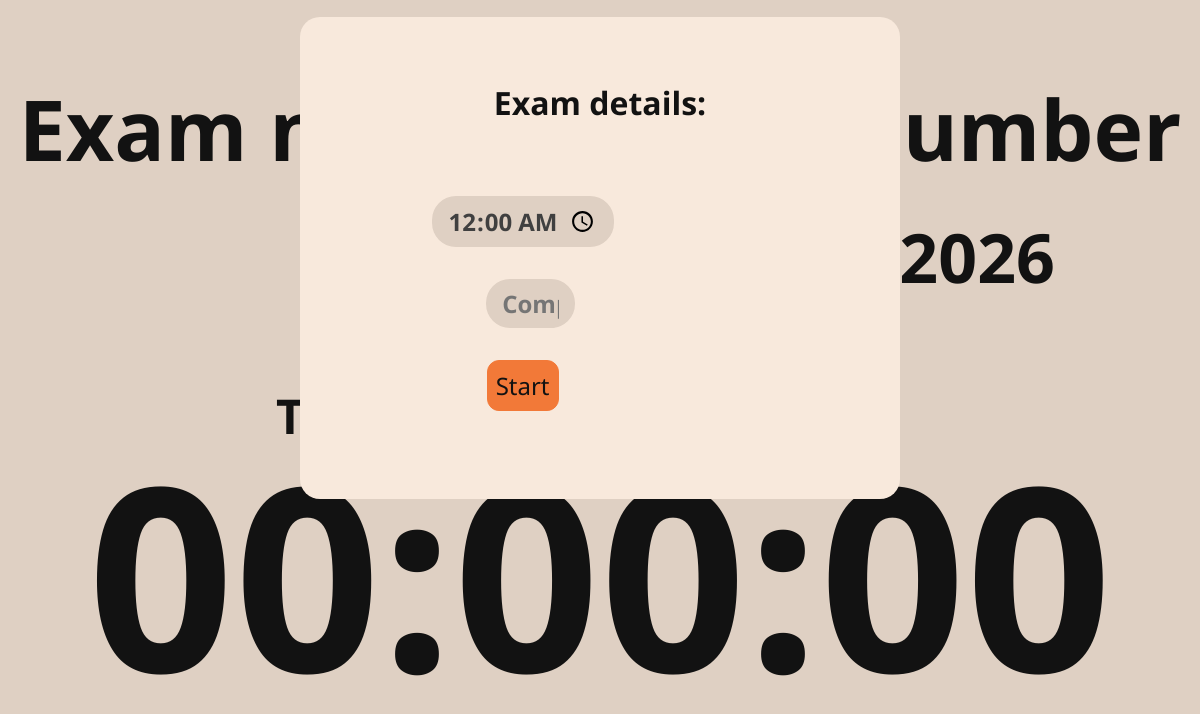
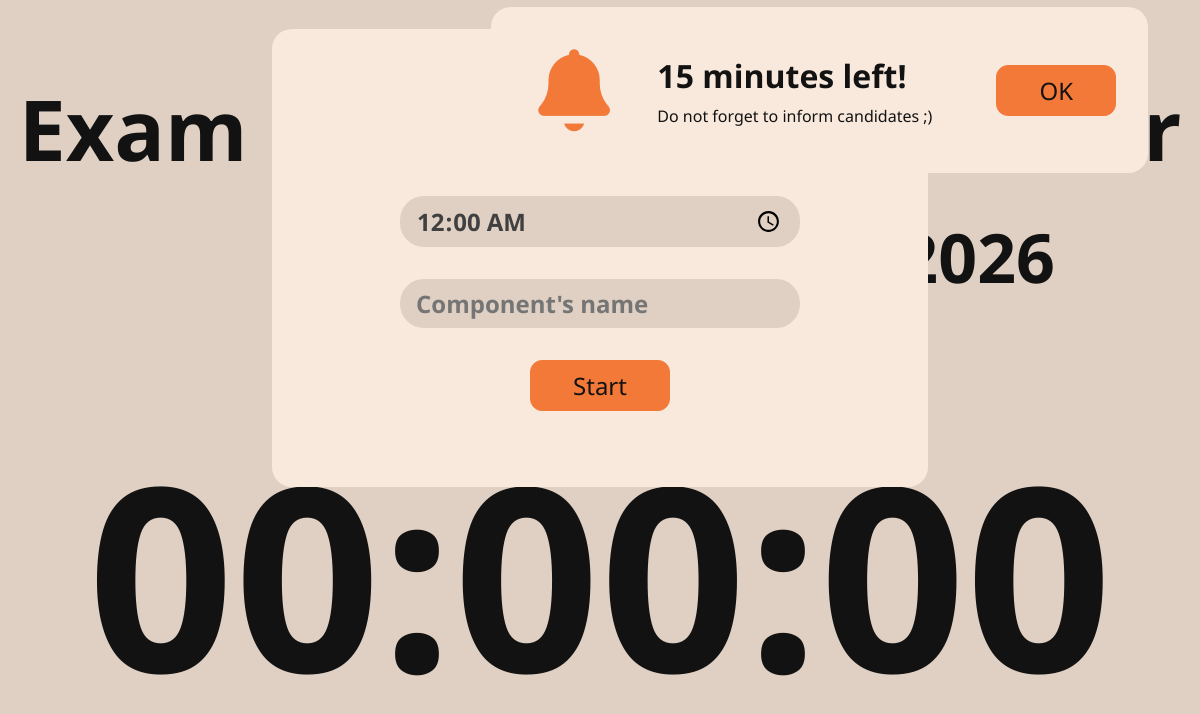
Before and after one commit to bumbot-hub/ExamClock, an Electron app: page src/index.html in a window 1200 px wide. Both pictures are taken after a click on the button "Timer". Shown: the part 142-856 px from the top of the page. Drawn offline with Linux system fonts and the light colour scheme; no server answers.

Commit message:
chore: finished pop-up UI improvement

```diff
--- a/src/index.html
+++ b/src/index.html
@@ -87,10 +87,10 @@
                     <button id="start-timer">Start</button>
                 </form>
             </div>
-            <div class="pop-up hidden right-top" id="reminder">
+            <div class="pop-up right-top" id="reminder">
                 <i class="fa-solid fa-bell"></i>
                 <div>
-                    <h5 id="pop-up-content">XX minutes left!</h5>
+                    <h5 id="pop-up-content">15 minutes left!</h5>
                     <p>Do not forget to inform candidates ;)</p>
                 </div>
                 <button id="ok-btn">OK</button>
--- a/src/styles/style.css
+++ b/src/styles/style.css
@@ -53,7 +53,7 @@ body.dark-mode{
     left: 0;
     right: 0;
     bottom: 0;
-    background-color: #ccc;
+    background-color: var(--sec-color);
     -webkit-transition: .4s;
     transition: .4s;
     border-radius: 20px;
@@ -168,7 +168,6 @@ nav{
 
 .pop-up{
     background-color: var(--sec-color);
-    padding: 64px 128px;
     border-radius: 20px;
     display: flex;
     gap: 48px;
@@ -248,8 +247,8 @@ form > *{
     font-weight: 600;
 }
 
-form > input[type="text"],
-form > input[type="number"],
+.settings > form > input[type="text"],
+.settings > form > input[type="number"],
 input[type="color"] {
     border: none;
     background: none;
@@ -258,11 +257,11 @@ input[type="color"] {
 
 }
 
-form > input[type="color"]{
+.settings > form > input[type="color"]{
     cursor: pointer;
 }
 
-form > input[type="button"]{
+.settings > form > input[type="button"]{
     cursor: pointer;
     background-color: var(--font-color);
     color: var(--bg-color);
@@ -274,11 +273,11 @@ form > input[type="button"]{
     font-weight: 500;
 }
 
-form > input[type="text"]{
+.settings > form > input[type="text"]{
     width: 30%;
 }
 
-form > input[type="number"]{
+.settings > form > input[type="number"]{
     width: 7%;
 }
 
@@ -326,11 +325,13 @@ form > input:focus {
     margin-bottom: 24px;
 }
 
-.pop-up > form{
+.pop-up > form {
     display: flex;
     flex-direction: column;
-    align-items: center;
+    align-items: stretch;
     gap: 24px;
+    width: 100%;
+    max-width: 400px;
 }
 
 .pop-up > form > input{
@@ -351,11 +352,17 @@ form > input:focus {
     font-size: 24px;
     font-weight: 500;
     border-radius: 12px;
-    padding: 8px;
+    padding: 8px 42px;
     border: 1px solid var(--accent-color);
     color: var(--font-color);
     background-color: var(--accent-color);
     cursor: pointer;
+    align-self: center;
+}
+
+i.fa-bell{
+    font-size: 82px;
+    color: var(--accent-color);
 }
 
 .center{
@@ -364,13 +371,32 @@ form > input:focus {
     left: 50%;
     transform: translate(-50%, -50%);
     flex-direction: column;
+    padding: 52px 128px;
 }
 
 .right-top{
     position: fixed;
     right: 52px;
-    margin-top: -32px;
+    margin-top: -64px;
     flex-direction: row;
+    align-items: center;
+    padding: 42px 32px;
+    gap: 32px;
+}
+
+.right-top > *:last-child{
+    margin-left: 32px;
+}
+
+#reminder > div{
+    display: flex;
+    flex-direction: column;
+    gap: 8px;
+}
+
+#reminder > div > *{
+    text-align: left;
+    margin: 0;
 }
 
 .progress-bar-container {
```
